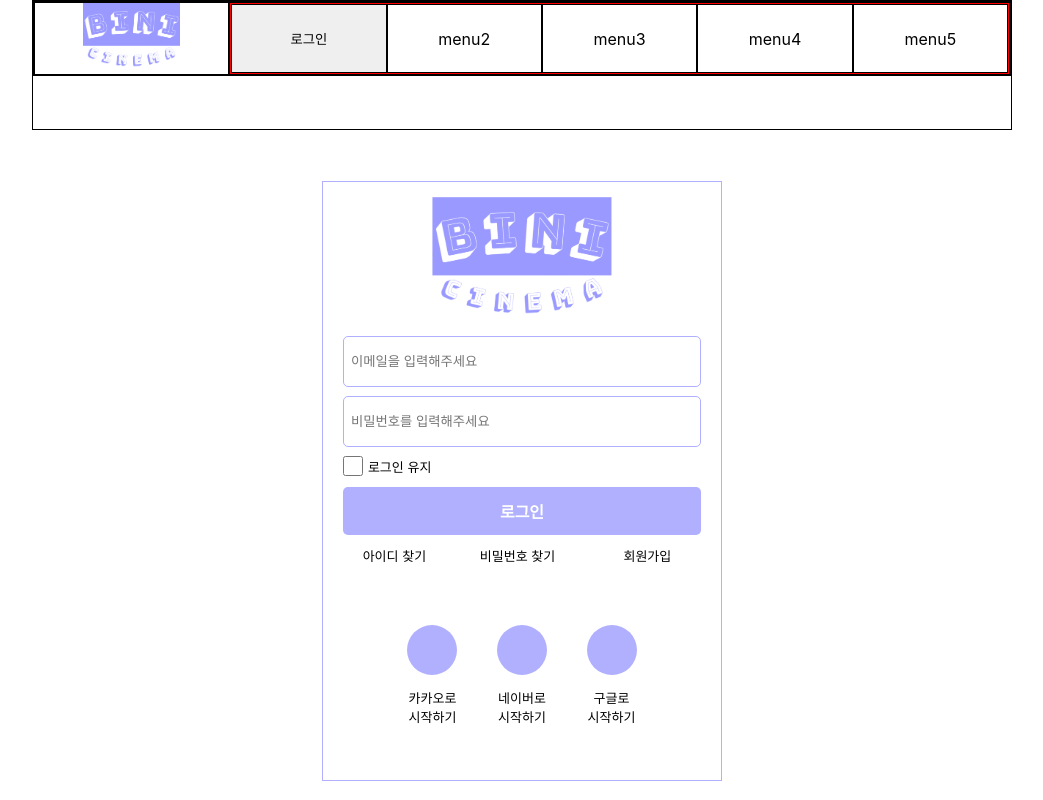
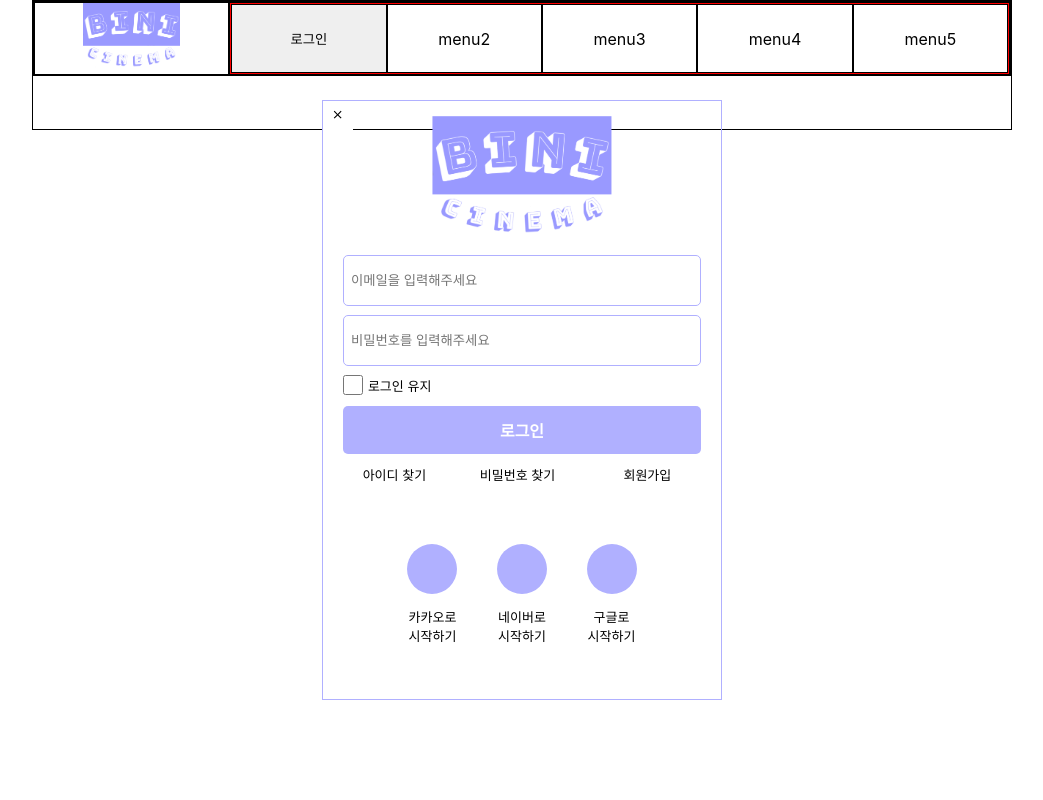
Before and after one commit to toy-prj/bini, a React (Create React App) app in the folder movie/: page / in a window 1280 px wide. Both pictures are taken after a click on the button "로그인". Shown: the whole page, without its empty margins (118-1161 px from the left). Built offline with nearby package versions, Linux system fonts and the light colour scheme.

Commit message:
230730 - 로그인 모달 닫기 버튼 추가 및 애니메이션 효과 적용

```diff
--- a/movie/public/index.html
+++ b/movie/public/index.html
@@ -24,7 +24,7 @@
       work correctly both with client-side routing and a non-root public URL.
       Learn how to configure a non-root public URL by running `npm run build`.
     -->
-    <title>React App</title>
+    <title>Bini Cinema</title>
   </head>
   <body>
     <noscript>You need to enable JavaScript to run this app.</noscript>
--- a/movie/src/js/header/MoiveLogin.js
+++ b/movie/src/js/header/MoiveLogin.js
@@ -1,8 +1,10 @@
 import React from "react";
-
+import { MdOutlineClose } from 'react-icons/md';
 import '../../scss/header/MovieLogin.scss';
 
-const MovieLogin = () => {
+const MovieLogin = ( {clickCloseBtn} ) => {
+
+
 
     return(
         <>
@@ -25,6 +27,14 @@ const MovieLogin = () => {
             <div id="Header-Login-Wrapper">
                 <div className="header-login-box">
 
+                {/* 닫기 */}
+                <div id="Close-Login-Modal-Wrapper">
+                    <button
+                        className="header-login-close-btn"
+                        type="button"
+                        onClick={ clickCloseBtn }
+                    ><MdOutlineClose /></button>
+                </div>
 
                 {/* Logo */}
                 <div className="header-login-logo-box">
--- a/movie/src/js/header/MovieHeader.js
+++ b/movie/src/js/header/MovieHeader.js
@@ -13,6 +13,10 @@ const MovieHeader = () => {
         setOpenLogin(true);
     }
 
+    const clickCloseBtn = e => {
+        setOpenLogin(false);
+    }
+
 
 
 
@@ -26,7 +30,7 @@ const MovieHeader = () => {
     return (
         <>
 
-            {openLogin && <MovieLogin />}
+            {openLogin && <MovieLogin clickCloseBtn={ clickCloseBtn }/>}
 
 
 
--- a/movie/src/scss/header/MovieLogin.scss
+++ b/movie/src/scss/header/MovieLogin.scss
@@ -10,16 +10,53 @@ body {
     position: relative;
 }
 
+@keyframes openLoginModal {
+    0% {
+        width: 0;
+        height: 0;
+    }
+
+    50% {
+        width: 400px;
+        height: 0;
+    }
+
+    100% {
+        width: 400px;
+        height: 600px;
+    }
+}
+
 // 로그인 모달
 #Header-Login-Wrapper {
     border: 1px solid #b0b0ff;
     width: 400px;
     height: 600px;
+    overflow: hidden;
+    transition-duration: 0.3s;
+    animation: openLoginModal 0.7s forwards 1;
 
-    position: absolute;
-    top: 370%;
+    position: fixed;
+    top: 50%;
     left: 50%;
     transform: translate(-50%, -50%);
+
+    // 닫기
+    #Close-Login-Modal-Wrapper {
+        width: 30px;
+        height: 30px;
+        @include disflex();
+        position: absolute;
+        top: 0;
+        left: 0;
+
+        .header-login-close-btn {
+            background: #fff;
+            width: 100%;
+            height: 100%;
+            cursor: pointer;
+        }
+    }
 
     .header-login-box {
         width: 90%;
```
